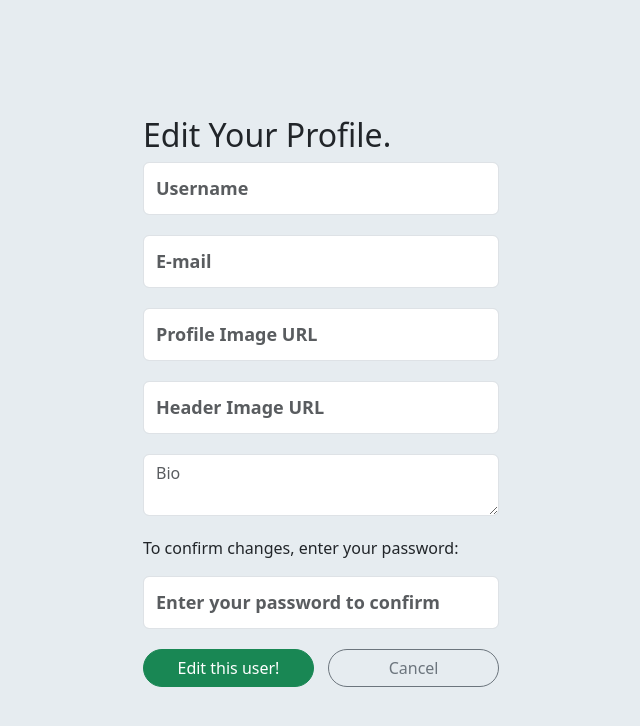
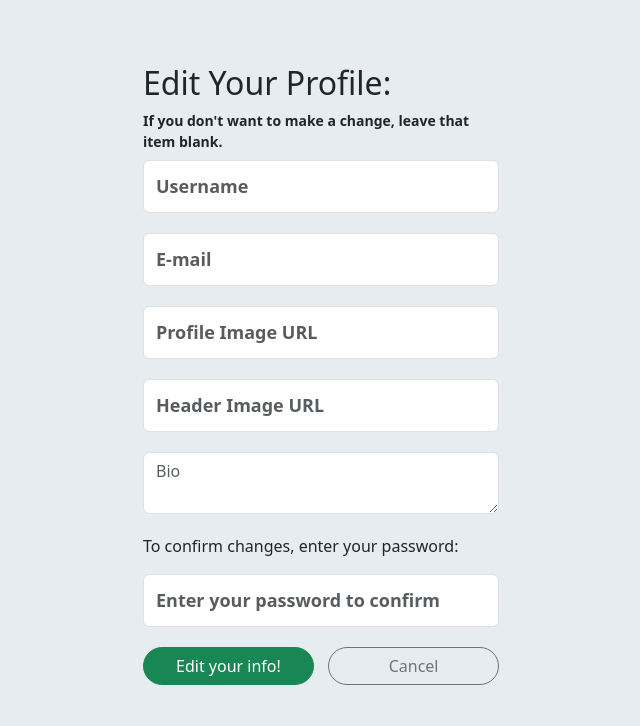
Before and after one commit to acollino/warbler, a Flask app: template app/user/templates/user/edit.html in a window 1280 px wide. Shown: the part 46-772 px from the top of the page, without its empty margins (319-959 px from the left). Run offline with Flask 2, Linux system fonts and the light colour scheme; the template is opened without the code that fills it: values that come from a table or form of the project are taken from there, others are empty; some libraries are stand-ins or nearby versions.

Commit message:
add instructs to edit page, alter top/bot margins

```diff
--- a/app/user/templates/user/edit.html
+++ b/app/user/templates/user/edit.html
@@ -4,7 +4,8 @@
 
 <div class="row justify-content-md-center">
   <div class="col-md-4">
-      <h2 class="join-message">Edit Your Profile.</h2>
+    <h2 class="join-message mt-5">Edit Your Profile:</h2>
+    <div class="small fw-bold mb-2">If you don't want to make a change, leave that item blank.</div>
     <form method="POST" id="user_form">
       {{ form.hidden_tag() }}
 
@@ -25,9 +26,9 @@
       {% endif %}
       {{ form.password(placeholder="Enter your password to confirm", class="form-control") }}
 
-        <div class="edit-btn-area">
-          <button class="btn btn-success">Edit this user!</button>
-          <a href="/users/{{ user_id }}" class="btn btn-outline-secondary">Cancel</a>
+      <div class="edit-btn-area mb-4">
+        <button class="btn btn-success">Edit your info!</button>
+        <a href="/users/{{ g.user.id }}" class="btn btn-outline-secondary">Cancel</a>
       </div>
     </form>
   </div>
```
Lines whose indentation alone changed are shown as unchanged.
